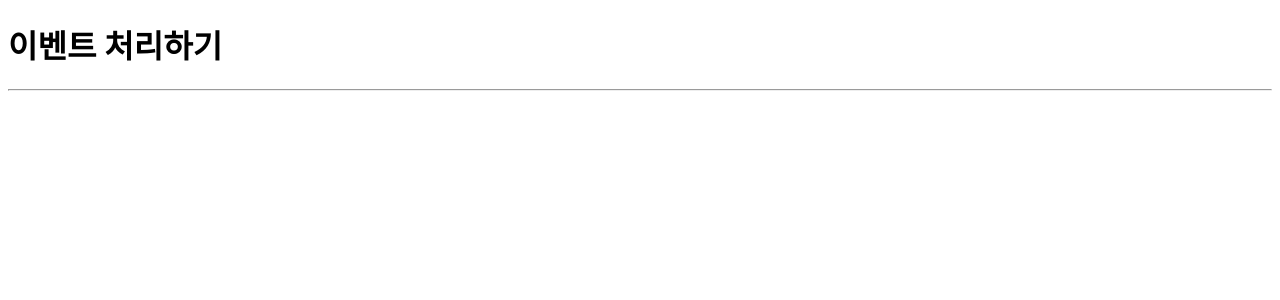
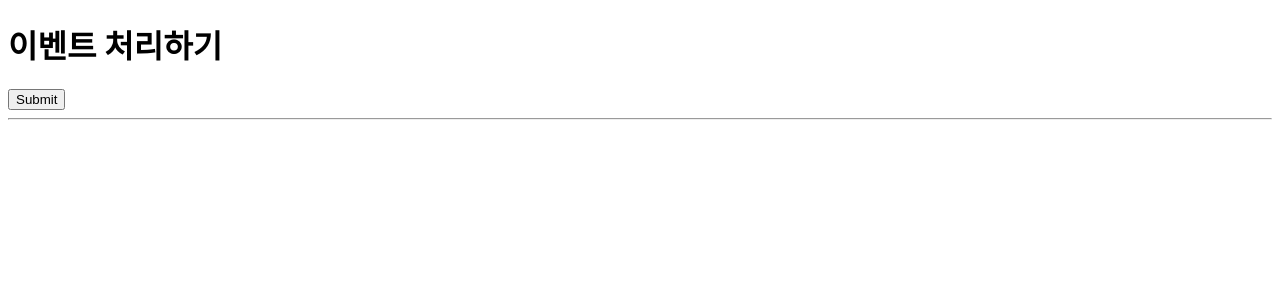
Before and after one commit to nack1400/react_study, a React (Create React App) app in the folder my-app/: page / in a window 1280 px wide. Shown: the top 300 px of the page. Built offline with nearby package versions, Linux system fonts and the light colour scheme.

Commit message:
Refactoring

```diff
--- a/my-app/src/App.js
+++ b/my-app/src/App.js
@@ -1,10 +1,10 @@
-// import Form from "./Form";
+import Form from "./Form";
 
 function App() {
   return (
     <div>
       <h1>이벤트 처리하기</h1>
-      {/* <Form /> */}
+      <Form />
       <hr></hr>
     </div>
   );
--- a/my-app/src/Form.js
+++ b/my-app/src/Form.js
@@ -1,3 +1,5 @@
+import React from 'react';
+
 function Form() {
   function handleSubmit(e) {
     e.preventDefault();
```
